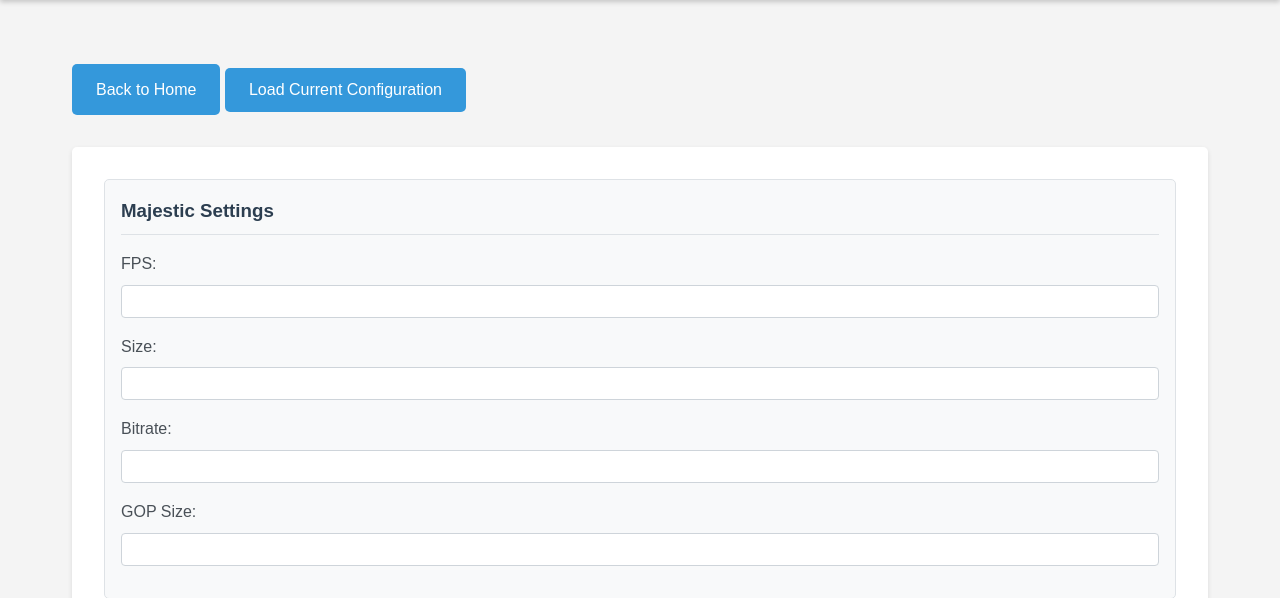
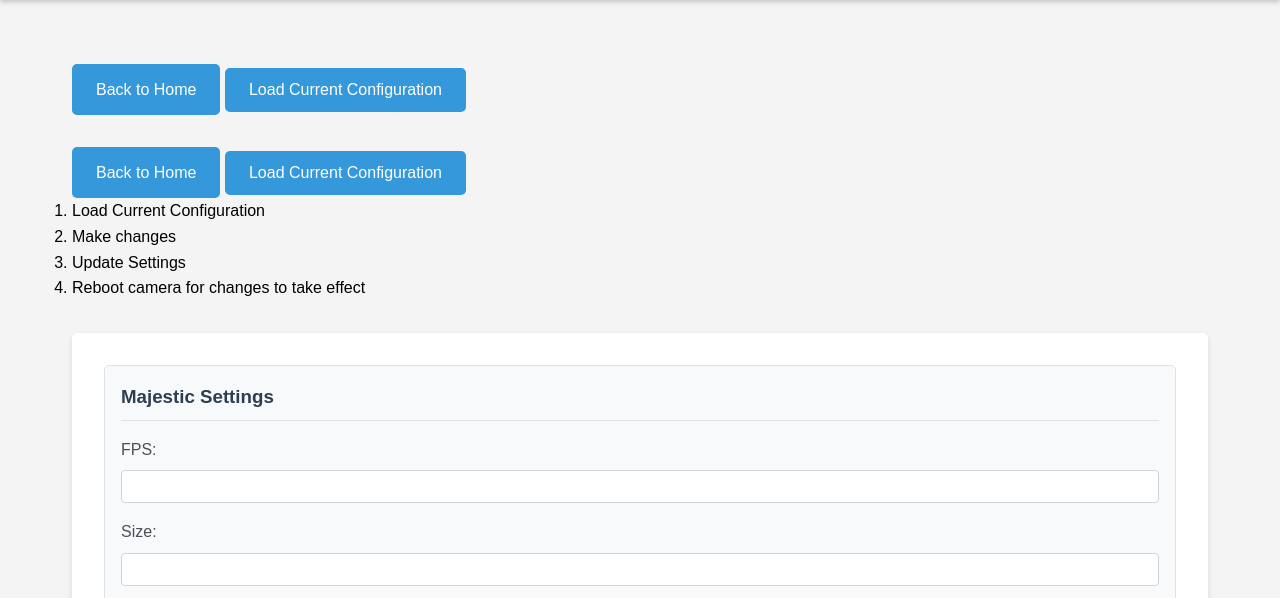
Before and after one commit to angorb/radxa_gs_webUI, a Flask app: page /camera in a window 1280 px wide. Shown: the part 78-676 px from the top of the page. Run offline with Flask 3, Linux system fonts and the light colour scheme.

Commit message:
Update camera_settings.html

```diff
--- a/templates/camera_settings.html
+++ b/templates/camera_settings.html
@@ -25,6 +25,23 @@
             <a href="{{ url_for('index') }}" class="button">Back to Home</a>
             <button id="loadConfig" class="button">Load Current Configuration</button>
         </div>
+
+
+        <div class="navigation">
+            <div class="nav-left">
+                <a href="{{ url_for('index') }}" class="button">Back to Home</a>
+                <button id="loadConfig" class="button">Load Current Configuration</button>
+            </div>
+            <div class="nav-instructions">
+                <ol class="instruction-steps">
+                    <li>Load Current Configuration</li>
+                    <li>Make changes</li>
+                    <li>Update Settings</li>
+                    <li>Reboot camera for changes to take effect</li>
+                </ol>
+            </div>
+        </div>
+
 
         <div class="config-container">
             {% with messages = get_flashed_messages(with_categories=true) %}
```
